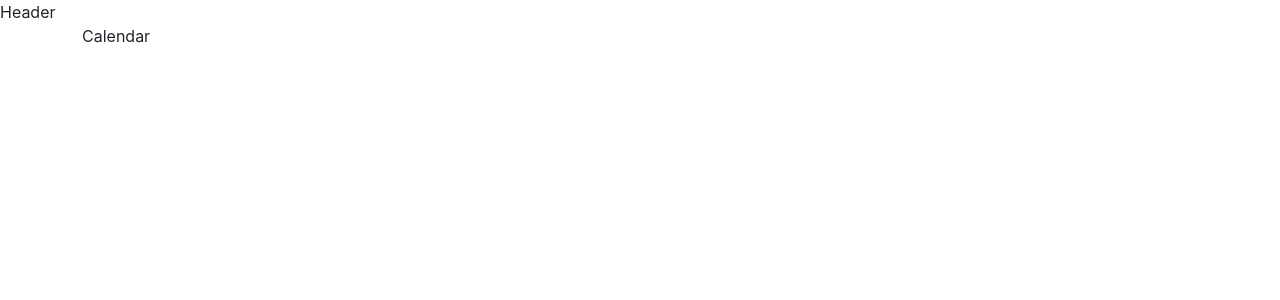
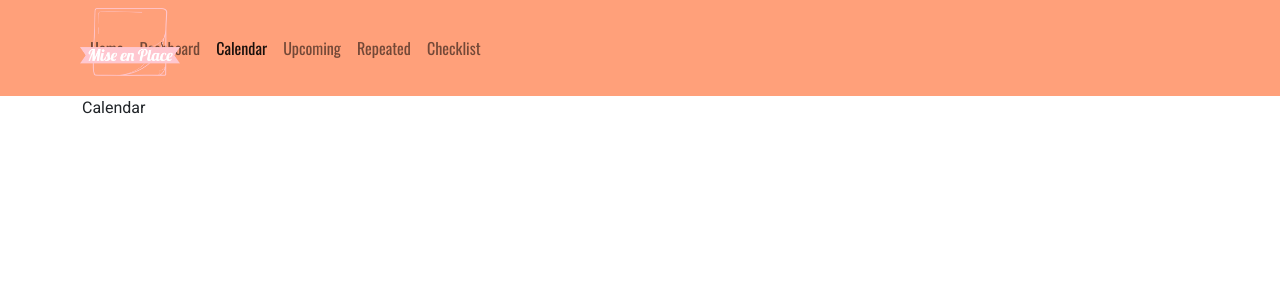
Before and after one commit to jvbridge/mise-en-place-react, a React (Create React App) app in the folder src/client/: page /Calendar in a window 1280 px wide. Shown: the top 300 px of the page. Built offline with nearby package versions, Linux system fonts and the light colour scheme.

Commit message:
homebar component

```diff
--- a/src/client/src/App.tsx
+++ b/src/client/src/App.tsx
@@ -7,6 +7,9 @@ import Homepage from './pages/Homepage';
 import Calendar from './pages/Calendar';
 import Dashboard from './pages/Dashboard';
 import NotFound from './pages/notFound';
+
+// components
+import Homebar from './components/Homebar';
 
 // apollo client initialization
 const client = new ApolloClient({
@@ -19,7 +22,7 @@ function App() {
   return (
     <ApolloProvider client={client}>
       <Router>
-        <div>Header</div>
+        <Homebar />
         <div className="container">
           <Routes>
             <Route path="/" element={<Homepage />} />
--- /dev/null
+++ b/src/client/src/components/Homebar/index.tsx
@@ -0,0 +1,40 @@
+import { Navbar, Nav, Container } from 'react-bootstrap';
+import { LinkContainer } from 'react-router-bootstrap';
+
+import logo from './mise_en_place_transparent.png';
+function Homebar() {
+  return (
+    <Navbar className="justify-content-center">
+      <img src={logo} alt="" width="100" height="80" id="logo" />
+      <Container>
+        <Nav>
+          <LinkContainer to={'/Home'}>
+            <Nav.Link href="/Home">Home</Nav.Link>
+          </LinkContainer>
+          <LinkContainer to={'/Dashboard'}>
+            <Nav.Link href="/Dashboard">Dashboard</Nav.Link>
+          </LinkContainer>
+          <LinkContainer to={'/Calendar'}>
+            <Nav.Link href="/Calendar">Calendar</Nav.Link>
+          </LinkContainer>
+          <LinkContainer to={'/Upcoming'}>
+            <Nav.Link href="/Upcoming">Upcoming</Nav.Link>
+          </LinkContainer>
+          <LinkContainer to={'/Repeated'}>
+            <Nav.Link href="/Repeated">Repeated</Nav.Link>
+          </LinkContainer>
+          <LinkContainer to={'/Checklist'}>
+            <Nav.Link href="/Checklist">Checklist</Nav.Link>
+          </LinkContainer>
+          {/*
+Need conditional for logged in
+            <li class="nav-item">
+                <a class="nav-link" id="logout" href="/login">Logout</a>
+            </li> */}
+        </Nav>
+      </Container>
+    </Navbar>
+  );
+}
+
+export default Homebar;
--- a/src/client/src/index.tsx
+++ b/src/client/src/index.tsx
@@ -1,6 +1,7 @@
 import React from 'react';
 import ReactDOM from 'react-dom/client';
 import './index.css';
+import './styles.css';
 import App from './App';
 import reportWebVitals from './reportWebVitals';
 
```
Also changed, not shown: src/client/src/components/Homebar/mise_en_place_transparent.png (added).
